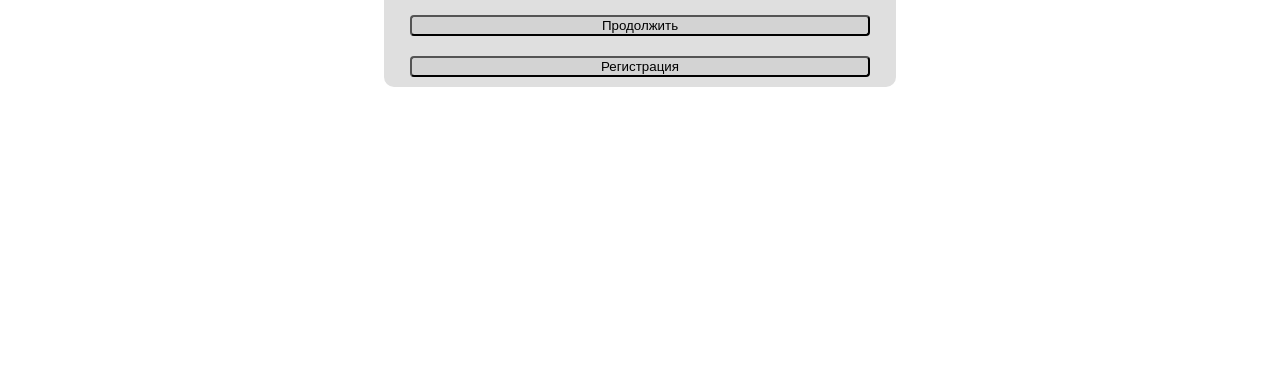
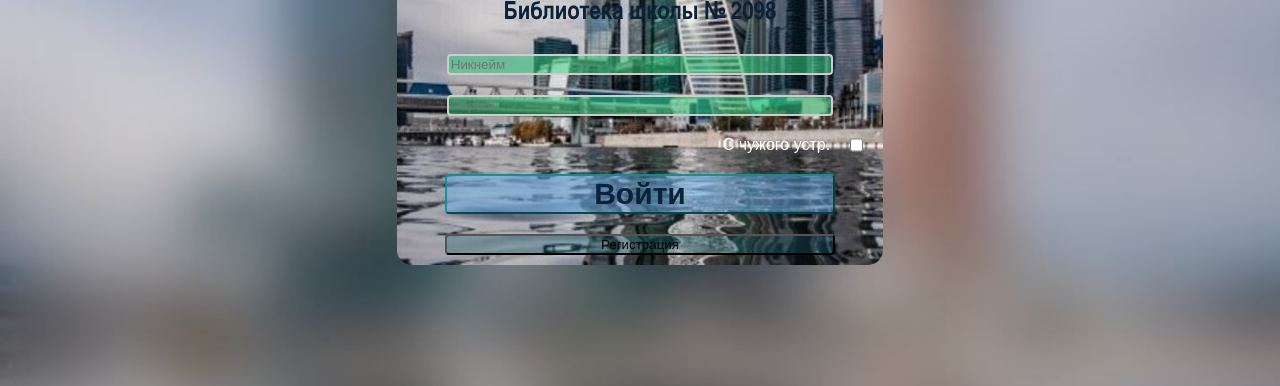
Before and after one commit to ZShoskiiPelmen123/SchoolLibrary, a Flask app: page / in a window 1280 px wide. Shown: the part 414-800 px from the top of the page. Run offline with Flask 3, Linux system fonts and the light colour scheme.

Commit message:
переход к профилю и новая тема

```diff
--- a/app.py
+++ b/app.py
@@ -10,6 +10,9 @@ db.init_app(app)
 
 theme = 'white'
 authType = 0
+
+
+
 
 
 def check_auth(f):
--- a/static/plane1.js
+++ b/static/plane1.js
@@ -2,6 +2,7 @@ function plane1(newTheme) {
     let f = document.body;
     let MI = document.getElementById("mewing");
     let E = document.getElementsByClassName("authForm");
+    let p = document.getElementById("Kvass1")
     document.getElementById("FedorTiLoh").style.visibility = "hidden";
     let enterBtn = document.getElementsByClassName("Enter")[0];
     //let registerBtn = document.getElementsByClassName("Register")[0];
@@ -11,24 +12,29 @@ function plane1(newTheme) {
 
     if (newTheme === 'white') { // светлая тема
         $('body').attr('data-theme', 'white');
-        f.style.backgroundColor = "white";
+        f.style.backgroundColor = "rgba(26,169,127,0.4)";
         f.style.color = "black";
+        f.style.backgroundImage = 'url("static/DayBackroundBlur.jpg")';
         MI.src = "static/Безымянный.png";
-        E[0].style.backgroundColor = 'rgb(223, 223, 223)';
+        p.style.backgroundImage = 'url("static/DayBackround.jpg")';
+        E[0].style.backgroundColor = 'rgb(223, 223, 223, 0)';
         for (const item of btnList) {
             item.style.backgroundColor = 'rgb(211, 211, 211)'
         }
         for (const item of inputList) {
-            item.style.backgroundColor = 'white';
+            item.style.backgroundColor = 'rgba(37,92,202,0.5)';
         }
         if ($('select').length > 0)
             $('select').css('backgroundColor', 'white');
     } else if (newTheme === 'black') { // тёмная тема
         $('body').attr('data-theme', 'black');
-        f.style.backgroundColor = "rgb(127, 127, 127)"
+        f.style.backgroundColor = "rgba(58, 58, 58, 0.4)";
+        f.style.color = "black";
+        f.style.backgroundImage = 'url("static/NightBackroundBlur.jpg")';
         f.style.color = "lightgray";
         MI.src = "static/Тёмный безымянный.png"
-        E[0].style.backgroundColor = 'rgb(100, 100, 100)'
+        p.style.backgroundImage = 'url("static/Night Backround.jpg")';
+        E[0].style.backgroundColor = 'rgb(100, 100, 100, 0)'
         for (const item of btnList) {
             item.style.backgroundColor = 'grey';
         }
@@ -41,6 +47,7 @@ function plane1(newTheme) {
 }
 
 function getTheme() {
+    console.log('setThemeFunction in JS')
     $.ajax({
         url: '/getTheme',
         method: 'get',
--- a/static/Войти.css
+++ b/static/Войти.css
@@ -1,6 +1,7 @@
 body{
     margin: 0 auto;
     text-align: center;
+    background-size: cover;
 }
 
 a{
@@ -24,47 +25,71 @@ button {
 
 .Text3{
     font-family: Arial, sans-serif;
-    color: rgb(190, 190, 190);
+    background-color: rgba(0,0,0,0);
 }
 
 .Kvass1{
-    width: 40%;
+    width: 38%;
+    height: 600px;
     margin: 0 auto;
     display: flex;
     flex-direction: column;
+    border-radius: 15px;
+    background-size: cover;
+    background-image: url("DayBackround.jpg");
 }
 
 .Mewing{
     margin: 10px;
+    background-size: cover;
 }
+
+
 
 .Name{
     margin: 10px;
     font-family: Arial, sans-serif;
+    font-weight: 600;
+    font-family: "Arial Narrow";
+    color: #0c2239;
+    font-size: 25px;
+    height: 70px;
 }
 
 .Войти{
     display: flex;
     flex-direction: column;
-    background-color: rgb(223, 223, 223);
+    background-color: rgba(0,0,0,0);
     border-radius: 10px;
 }
 
+.authForm{
+    display: flex;
+    background-color: rgba(0,0,0,0);
+}
 .Text1{
     margin: 10px;
     font-family: Arial, sans-serif;
+    background-color: rgba(0,0,0,0);
 }
 
 input[type = "text"]{
-    margin: 10px;
+    margin-top: 10px;
+    margin-left: 50px;
+    margin-right: 50px;
     border: 2px solid rgb(204, 204, 204);
     border-radius: 4px;
+    background-color: rgba(58,215,131,0.51);
+
 }
 
 input[type = "password"]{
-    margin: 10px;
+    margin-top: 10px;
+    margin-left: 50px;
+    margin-right: 50px;
     border: 2px solid rgb(204, 204, 204);
     border-radius: 4px;
+    background-color: rgba(58,215,131,0.51);
 }
 
 .OtherDisplay{
@@ -72,27 +97,43 @@ input[type = "password"]{
     display: flex;
     flex-direction: row;
     justify-content: flex-end;
+    background-color: rgba(0,0,0,0);
 }
 
 .Text2{
     margin: 10px;
     font-family: Arial, sans-serif;
+    background-color: rgba(0,0,0,0);
+    color: white;
 }
 
 input[type = "checkbox"]{
     margin: 10px;
 }
 
+.vvod {
+    background-color: rgba(37,92,202,0.5);
+    border-width: 4px;
+    border-color: rgba(7,59,126,0.8);
+}
 .Enter, .Register {
     width: 95%;
 }
 
+.backimg{
+    filter: blur(5px);
+}
 .Enter{
     margin: 10px;
     font-family: Arial, sans-serif;
-    background-color: rgb(211, 211, 211);
+    background-color: rgba(100,171,233,0.5);
     border-radius: 4px;
-    width: 90%;
+    width: 80%;
+    height: 40px;
+    border-color: rgba(13,144,144,0.9);
+    color: #0c2239;
+    font-size: 30px;
+    font-weight: 600;
 }
 
 .Enter:hover{
@@ -102,10 +143,10 @@ input[type = "checkbox"]{
 
 .Register{
     margin: 10px;
-    background-color: rgb(211, 211, 211);
     font-family: Arial, sans-serif;
+    background-color: rgba(19,93,108,0.31);
     border-radius: 4px;
-    width: 90%;
+    width: 80%;
 }
 
 .Register:hover{
--- a/templates/Войти.html
+++ b/templates/Войти.html
@@ -1,18 +1,18 @@
 {% extends "baseHTML.html" %}
 {% block Kvass %}
-    <div class="Kvass1">
-        <div class="Mewing"><img id="mewing" src="static/Безымянный.png"></div>
-        <div class="Name">Название сайта</div>
-        <div class="authForm">
-            <div class="Text1">Войти</div>
-            <input type="text" placeholder="Никнейм" name="nickname" form="enter">
-            <input type="password" placeholder="Пароль" name="password" form="enter">
+    <link href="static/Войти.css" rel="stylesheet" type="text/css"/>
+    <div class="Kvass1" id="Kvass1">
+        <div class="Mewing"><img id="mewing" src="static/logo 1.png"></div>
+        <div class="Name">Библиотека школы № 2098</div>
+        <div class="authForm" style="background-color: rgb(0, 0, 0, 0);">
+            <input type="text" placeholder="Никнейм" name="nickname" form="enter" class="vvod">
+            <input type="password" placeholder="Пароль" name="password" form="enter" class="vvod">
             <div class="OtherDisplay">
                 <div class="Text2">С чужого устр.</div>
                 <input type="checkbox">
             </div>
             <form action="/Kvass52" method="post" id="enter">
-                <button class="Enter">Продолжить</button>
+                <button class="Enter">Войти</button>
             </form>
             <form action="/registration">
                 <button class="Register">Регистрация</button>
--- a/templates/Регистрация.html
+++ b/templates/Регистрация.html
@@ -1,6 +1,6 @@
 {% extends "baseHTML.html" %}
 {% block Kvass %}
-    <div class="Kvass1">
+    <div class="Kvass1" id="Kvass1">
         <div class="Mewing"><img id="mewing" src="static/Безымянный.png"></div>
         <form method="post" class="authForm" action="/Kvass1488">
             <div class="Text1">Регистрация</div>
@@ -18,7 +18,7 @@
             <input type="text" required name="name" placeholder="Имя">
             <input type="text" required name="last_name" placeholder="Фамилия">
             <input type="password" required name="password" placeholder="Пароль">
-            <button type="submit" class="Register">Зарегистрироваться</button>
+            <button type="submit" class="Enter">Зарегистрироваться</button>
         </form>
     </div>
 {% endblock Kvass %}
--- a/templates/СтраницаФедиЛол.html
+++ b/templates/СтраницаФедиЛол.html
@@ -8,7 +8,9 @@
         <div class="invis1">
             <div class="icon">
                 <div class="iconInner">
-                    <img src="static/istockphoto-2041572395-612x612.jpg" class="profile">
+                    <a href="/profile">
+                        <img src="static/istockphoto-2041572395-612x612.jpg" class="profile">
+                    </a>
                 </div>
             </div>
             <div class="search">
```
Also changed, not shown: static/6090503-middle.png (deleted), static/DayBackround.jpg (added), static/DayBackroundBlur.jpg (added), static/Night backround.jpg (added), static/NightBackroundBlur.jpg (added).
